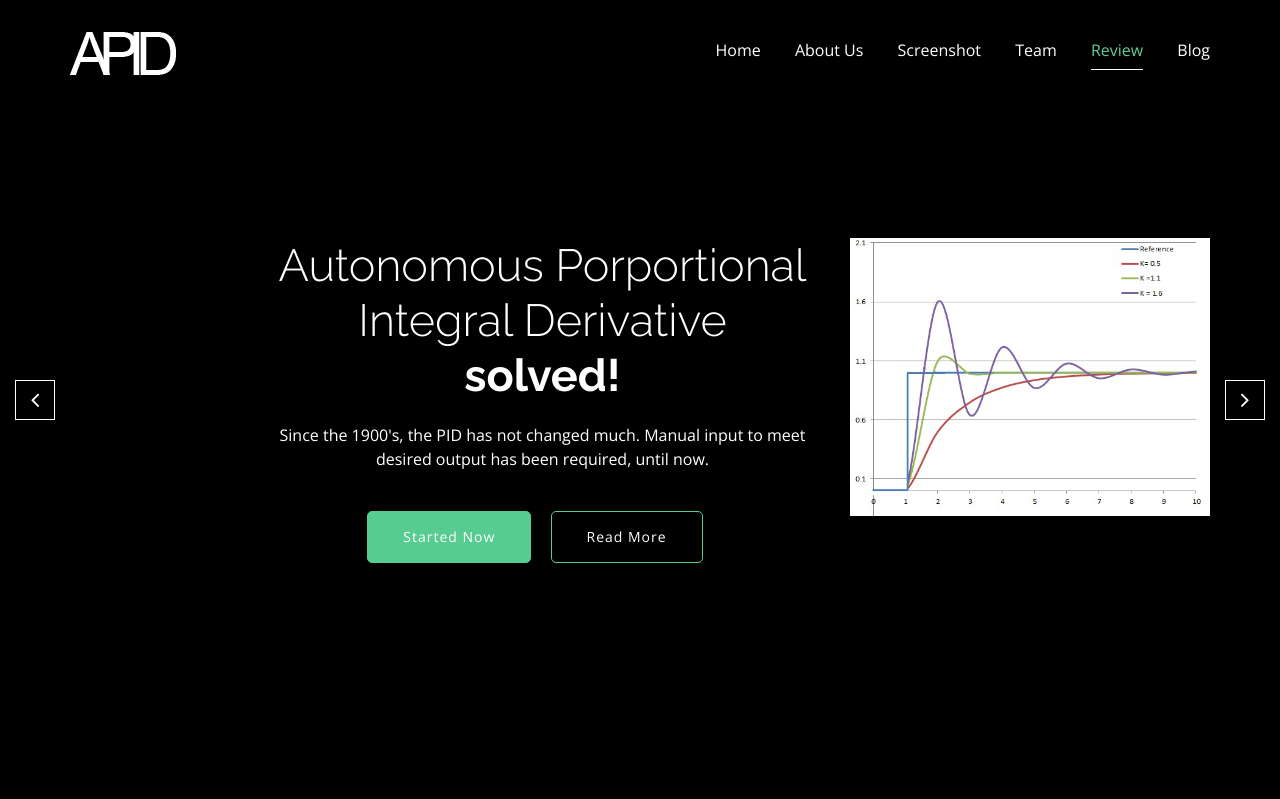
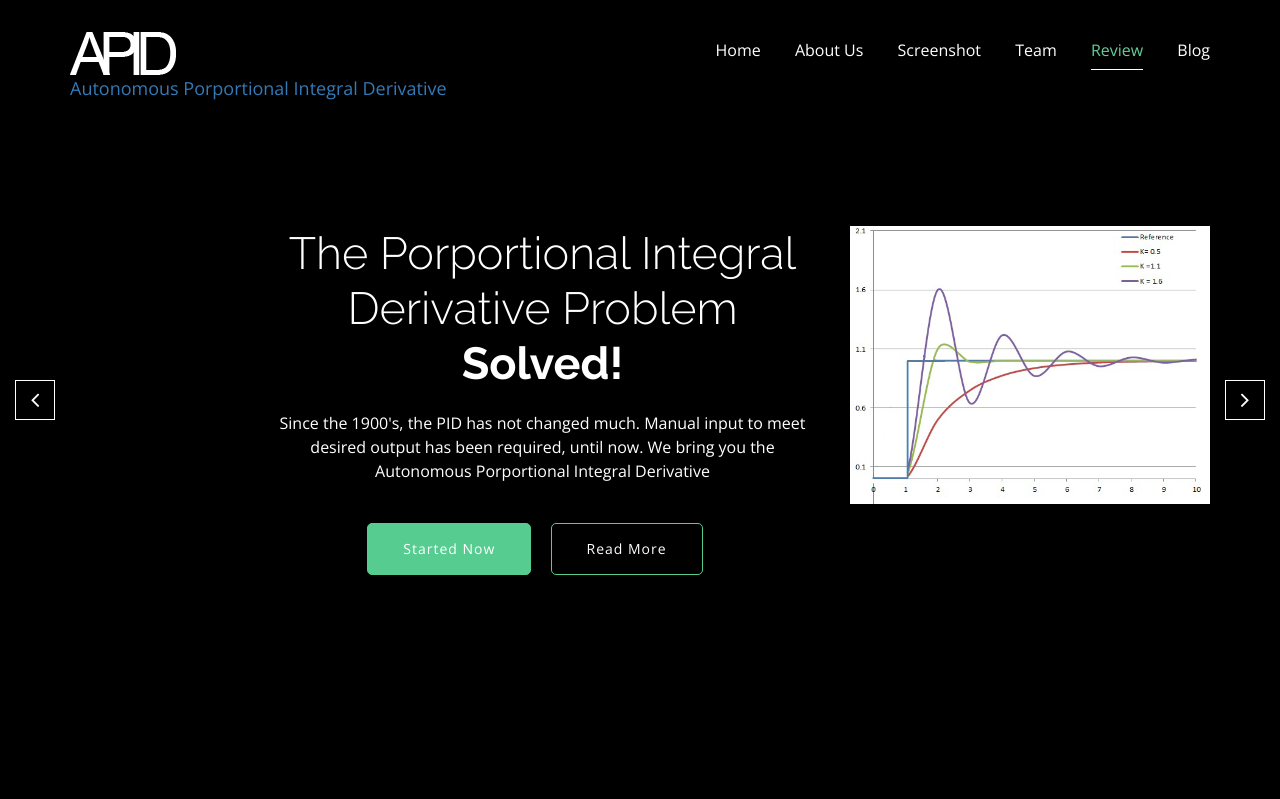
Before and after one commit to oprogfrogo/pid, a PHP site: page / in a window 1280 px wide. Shown: the top 799 px of the page. Run offline with PHP 8.4, Linux system fonts and the light colour scheme.

Commit message:
Title improvement

```diff
--- a/index.php
+++ b/index.php
@@ -66,8 +66,9 @@
                     <div class="mainmenu">
                         <div class="navbar navbar-nobg">
                             <div class="navbar-header">
-                                <a class="navbar-brand" href="index.html">
+                                <a class="navbar-brand" href="index.php">
                                     <img src="assets/img/logo.png" alt="">
+                                    Autonomous Porportional Integral Derivative
                                 </a>
                                 <button type="button" class="navbar-toggle" data-toggle="collapse" data-target=".navbar-collapse">
                                     <span class="sr-only">Toggle navigation</span>
@@ -113,9 +114,13 @@
                                 <div class="col-md-6 col-sm-8 col-xs-12 col-md-offset-2">
                                     <div class="slider-content">
                                         <div class="slider-text">
-                                            <h2>Autonomous Porportional Integral Derivative</h2>
-                                            <h3>solved!</h3>
-                                            <p>Since the 1900's, the PID has not changed much. Manual input to meet desired output has been required, until now.</p>
+                                            <h2>The Porportional Integral Derivative Problem</h2>
+                                            <h3>Solved!</h3>
+                                            <p>
+                                              Since the 1900's, the PID has not changed much. Manual
+                                              input to meet desired output has been required, until now.
+                                              We bring you the Autonomous Porportional Integral Derivative
+                                            </p>
                                             <a href="" class="btn btn-active">Started Now</a>
                                             <a href="" class="btn">Read More</a>
                                         </div>
@@ -818,7 +823,7 @@
             <div class="row">
                 <div class="col-xs-12">
                     <div class="copyright-text text-center">
-                        <p>Copyright &copy; 2018. all right reserved by themefair27</p>
+                        <p>Copyright &copy; <script>document.write(new Date().getFullYear())</script>. all right reserved by APID</p>
                     </div>
                 </div>
                 <a class="smooth_scroll" href="#home" id="scroll-to-top"><i class="fa fa-angle-up"></i></a>
```
